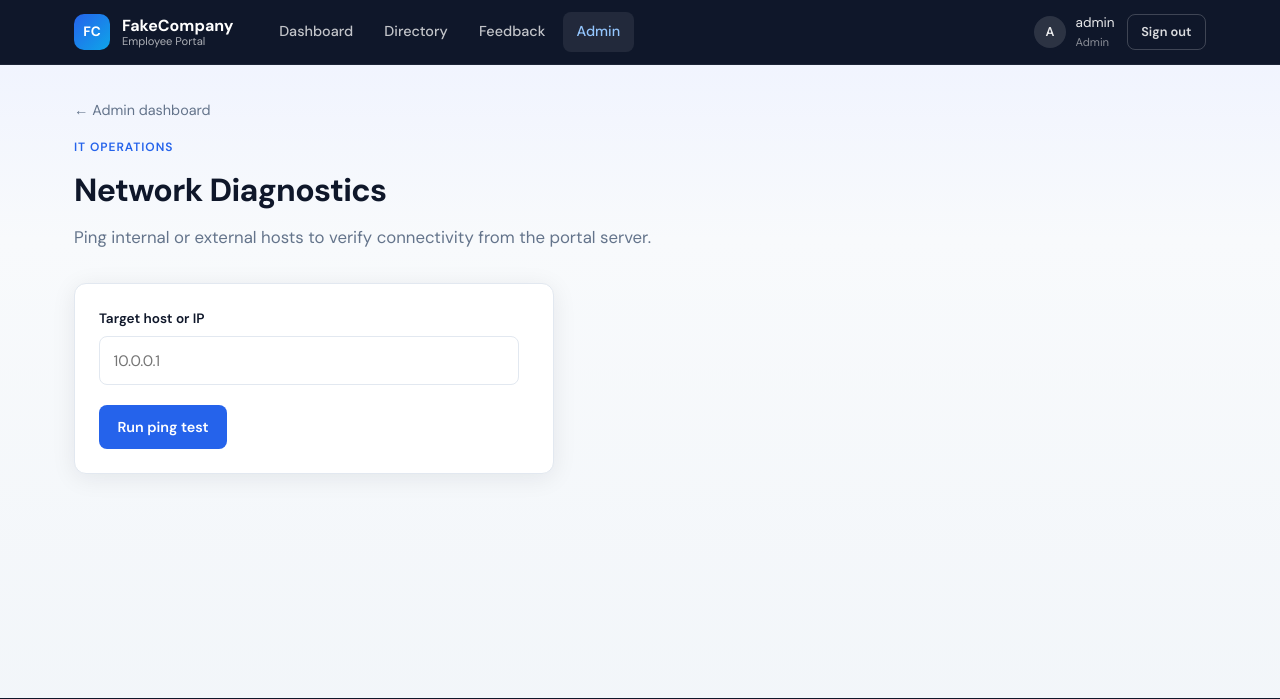
After one commit to Artdianic94/FakeCompany, a Flask app: page /admin/diagnostics in a window 1280 px wide. The commit adds this page. Shown: the top 699 px of the page. Run offline with Flask 3, Linux system fonts and the light colour scheme; a user stored in the database is signed in; data comes from the database, SQL or seed files in the repository.

Commit message:
Add command injection as second server-side vector in the attack chain.
Replace IDOR with admin Network Diagnostics (shell ping) for post-exploitation
RCE after SQLi unlocks PII; document 2+2 client/server findings.

```diff
--- a/app.py
+++ b/app.py
@@ -1,5 +1,6 @@
 import os
 import sqlite3
+import subprocess
 from datetime import datetime
 
 from flask import Flask, flash, g, redirect, render_template, request, session, url_for
@@ -362,6 +363,37 @@ def admin_change_password():
     return render_template("admin_password.html")
 
 
+@app.route("/admin/diagnostics", methods=["GET", "POST"])
+@admin_required
+def admin_diagnostics():
+    output = None
+    host = ""
+
+    if request.method == "POST":
+        host = request.form.get("host", "").strip()
+        if host:
+            try:
+                output = subprocess.check_output(
+                    f"ping -c 3 {host}",
+                    shell=True,
+                    stderr=subprocess.STDOUT,
+                    text=True,
+                    timeout=10,
+                )
+            except subprocess.CalledProcessError as exc:
+                output = exc.output or str(exc)
+            except subprocess.TimeoutExpired:
+                output = "Diagnostic command timed out."
+            except OSError as exc:
+                output = str(exc)
+
+    return render_template(
+        "admin_diagnostics.html",
+        output=output,
+        host=host,
+    )
+
+
 @app.route("/about")
 def about():
     return render_template("about.html")
--- a/templates/admin.html
+++ b/templates/admin.html
@@ -31,6 +31,11 @@
             <h3>Account Security</h3>
             <p>Change your administrator password and security settings.</p>
         </a>
+        <a href="{{ url_for('admin_diagnostics') }}" class="action-card">
+            <div class="action-icon">🖧</div>
+            <h3>Network Diagnostics</h3>
+            <p>Ping hosts from the portal server for connectivity troubleshooting.</p>
+        </a>
     </div>
 </section>
 
--- /dev/null
+++ b/templates/admin_diagnostics.html
@@ -0,0 +1,31 @@
+{% extends "base.html" %}
+
+{% block title %}Network Diagnostics{% endblock %}
+
+{% block content %}
+<section class="page-header">
+    <a href="{{ url_for('admin') }}" class="back-link">&larr; Admin dashboard</a>
+    <p class="eyebrow">IT Operations</p>
+    <h1>Network Diagnostics</h1>
+    <p class="page-lead">Ping internal or external hosts to verify connectivity from the portal server.</p>
+</section>
+
+<section class="section">
+    <div class="form-card form-card-narrow">
+        <form method="POST" class="stack-form">
+            <div class="form-group">
+                <label for="host">Target host or IP</label>
+                <input type="text" id="host" name="host" value="{{ host }}" placeholder="10.0.0.1" required>
+            </div>
+            <button type="submit" class="btn btn-primary">Run ping test</button>
+        </form>
+    </div>
+
+    {% if output is not none %}
+    <div class="code-panel">
+        <span class="code-label">Command output</span>
+        <pre class="code-block">{{ output }}</pre>
+    </div>
+    {% endif %}
+</section>
+{% endblock %}
```
Also changed, not shown: REPORT_TEMPLATE.md (+41 -27 lines), README.md.
